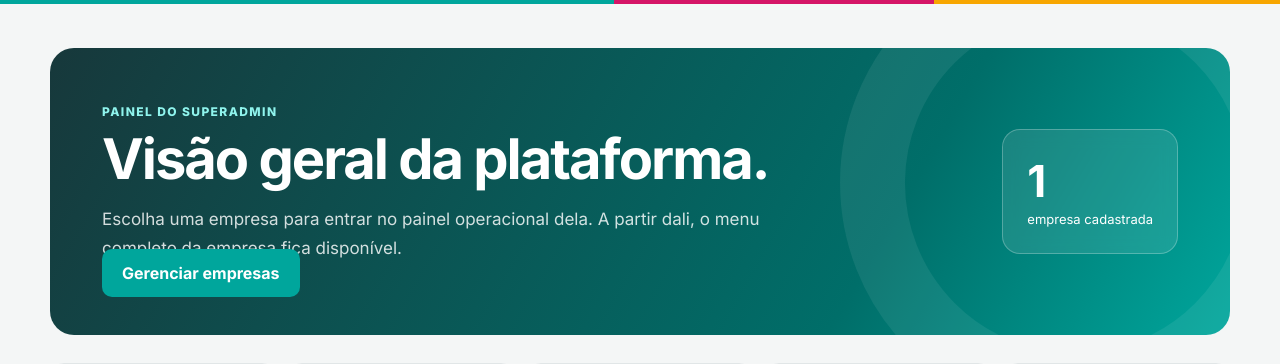
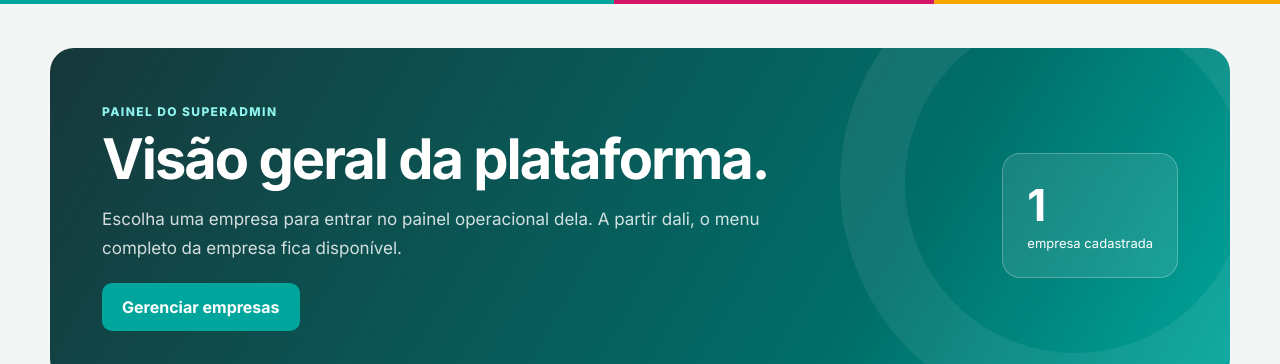
Before and after one commit to gouveamarcos/sistema_treinamentos, a Django app: page / in a window 1280 px wide. Shown: the part 76-440 px from the top of the page. Run offline with Django 5.2, Linux system fonts and the light colour scheme; the visitor is signed in with stand-in values (Sample User, id 1); data comes from the database, SQL or seed files in the repository; data that the repository does not hold is empty.

Commit message:
Fix superadmin hero button spacing

```diff
--- a/core/static/core/css/style.css
+++ b/core/static/core/css/style.css
@@ -33,6 +33,7 @@ a { color: inherit; }
 .hero > * { position: relative; z-index: 1; }
 .hero h1 { max-width: 700px; margin: 10px 0 16px; font-size: clamp(34px, 5vw, 56px); line-height: 1.05; letter-spacing: -2px; }
 .hero p { max-width: 690px; margin: 0; font-size: 17px; line-height: 1.7; color: rgba(255,255,255,.82); }
+.hero-acoes { display: flex; flex-wrap: wrap; gap: 12px; margin-top: 20px; }
 .hero-badge { min-width: 165px; padding: 24px; border: 1px solid rgba(255,255,255,.25); border-radius: 18px; background: rgba(255,255,255,.1); backdrop-filter: blur(8px); }
 .hero-badge strong { display: block; font-size: 44px; }
 .hero-badge span { font-size: 13px; line-height: 1.5; }
@@ -66,7 +67,7 @@ a { color: inherit; }
 .barra { height: 7px; overflow: hidden; border-radius: 10px; background: #e8eded; }
 .barra span { display: block; height: 100%; border-radius: inherit; background: linear-gradient(90deg, var(--verde), #26c9bd); }
 .validade { display: flex; gap: 20px; margin-top: 14px; color: var(--muted); font-size: 12px; }
-.botao-principal { width: 100%; padding: 14px 20px; border: 0; border-radius: 10px; color: white; background: var(--verde); font: inherit; font-weight: 700; text-align: center; text-decoration: none; cursor: pointer; }
+.botao-principal { display: inline-block; width: 100%; padding: 14px 20px; border: 0; border-radius: 10px; color: white; background: var(--verde); font: inherit; font-weight: 700; text-align: center; text-decoration: none; cursor: pointer; }
 .botao-principal:hover { background: var(--verde-escuro); }
 .botao-secundario { display: inline-block; padding: 14px 20px; border: 0; border-radius: 10px; color: var(--verde-escuro); background: #e7f8f6; font: inherit; font-weight: 700; text-align: center; text-decoration: none; cursor: pointer; }.botao-secundario:hover { background: #d4f2ef; }
 .botao-auto { width: auto; min-width: 170px; }
--- a/core/templates/core/home.html
+++ b/core/templates/core/home.html
@@ -8,7 +8,9 @@
                 <span class="eyebrow">Painel do superadmin</span>
                 <h1>Visão geral da plataforma.</h1>
                 <p>Escolha uma empresa para entrar no painel operacional dela. A partir dali, o menu completo da empresa fica disponível.</p>
-                <a class="botao-principal botao-auto" href="{% url 'empresas_operacionais' %}">Gerenciar empresas</a>
+                <div class="hero-acoes">
+                    <a class="botao-principal botao-auto" href="{% url 'empresas_operacionais' %}">Gerenciar empresas</a>
+                </div>
             </div>
             <div class="hero-badge">
                 <strong>{{ resumo_operacional.empresas }}</strong>
```
